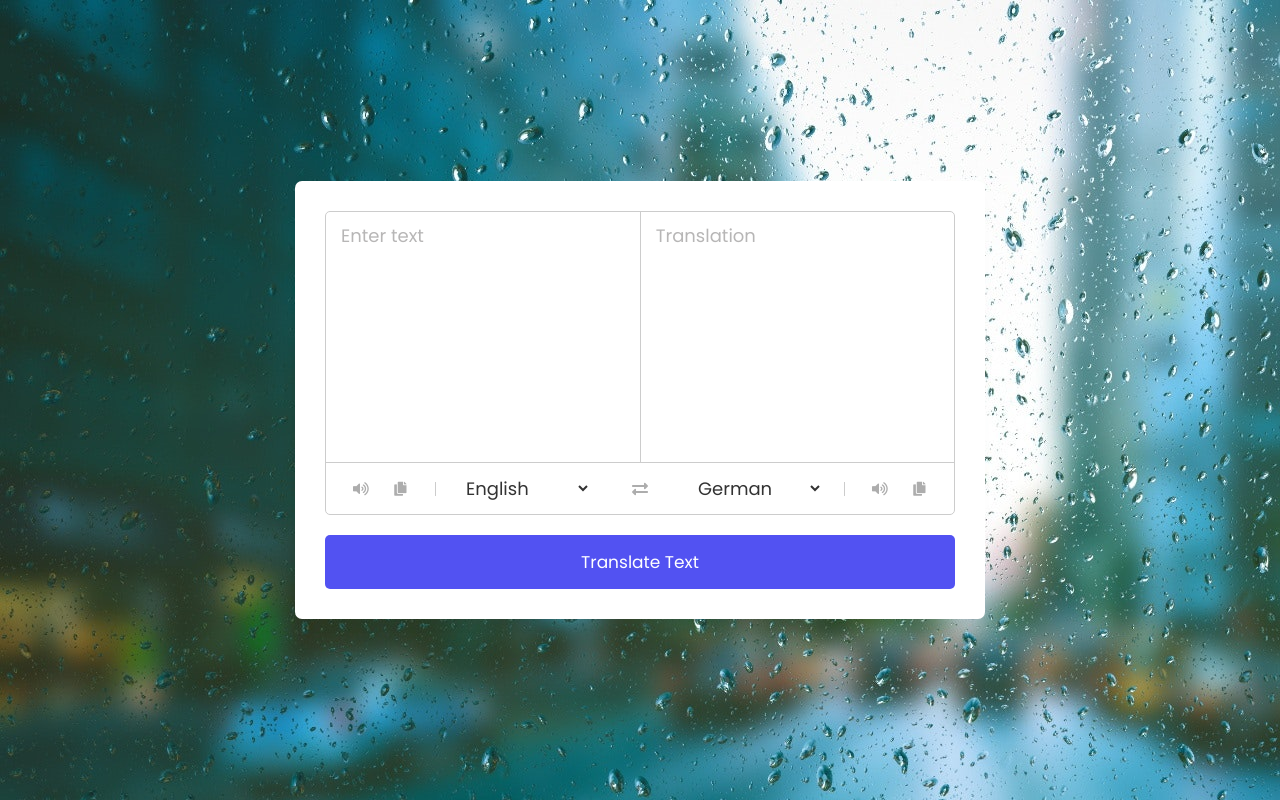
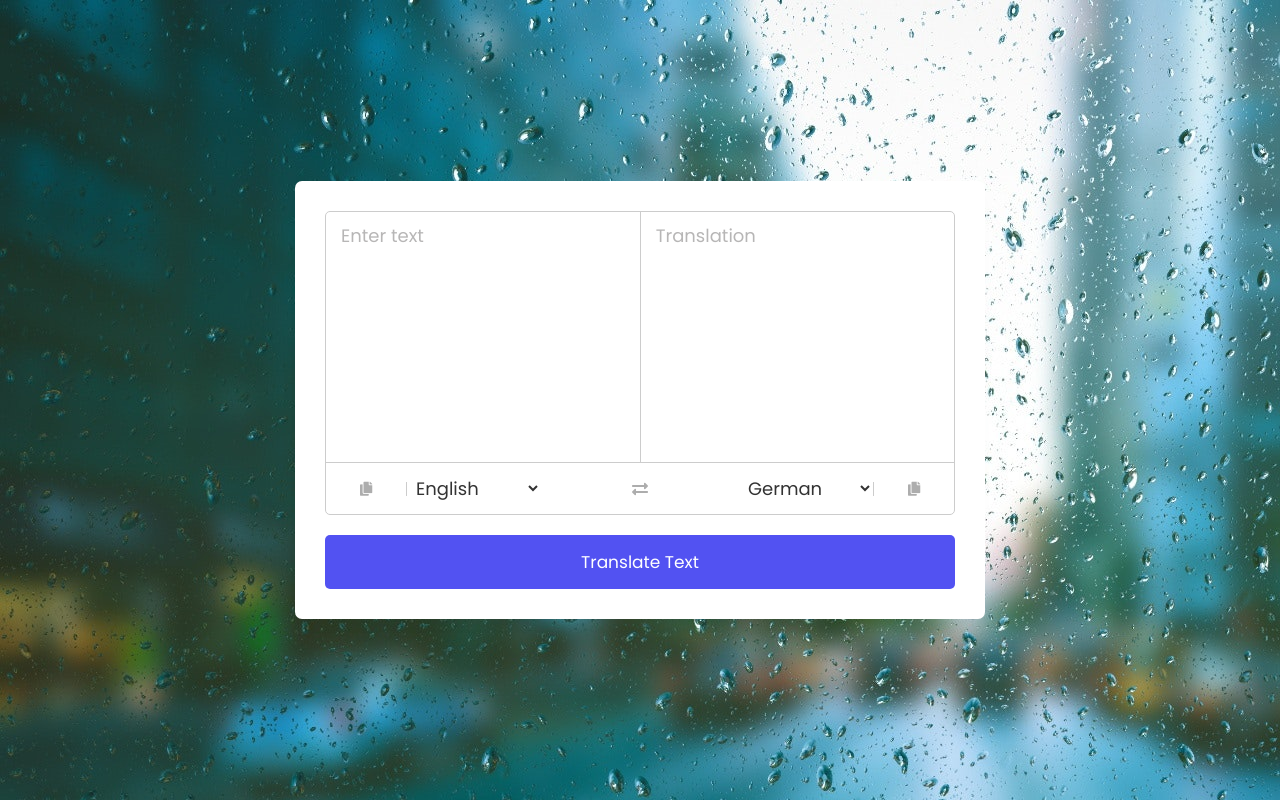
Before and after one commit to dalalsoham/Language-Translator, a plain HTML site: page index.html in a window 1280 px wide. Drawn offline with Linux system fonts and the light colour scheme.

Commit message:
update html file comment down volume  button

```diff
--- a/index.html
+++ b/index.html
@@ -20,7 +20,7 @@
       <ul class="controls">
         <li class="row from">
           <div class="icons">
-            <i id="from" class="fas fa-volume-up"></i>
+            <!-- <i id="from" class="fas fa-volume-up"></i> -->
             <i id="from" class="fas fa-copy"></i>
           </div>
           <select></select>
@@ -29,7 +29,7 @@
         <li class="row to">
           <select></select>
           <div class="icons">
-            <i id="to" class="fas fa-volume-up"></i>
+            <!-- <i id="to" class="fas fa-volume-up"></i> -->
             <i id="to" class="fas fa-copy"></i>
           </div>
         </li>
```
